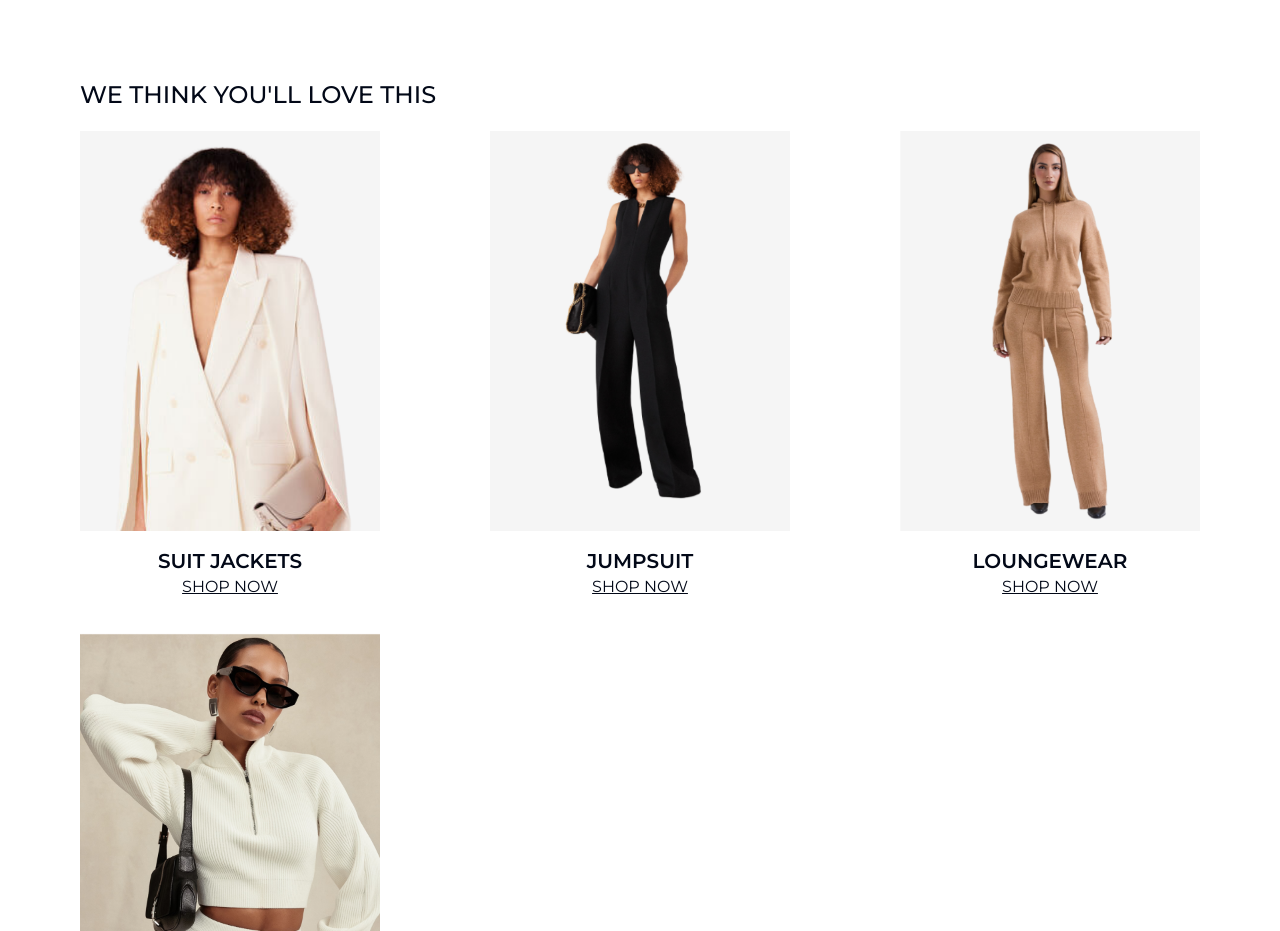
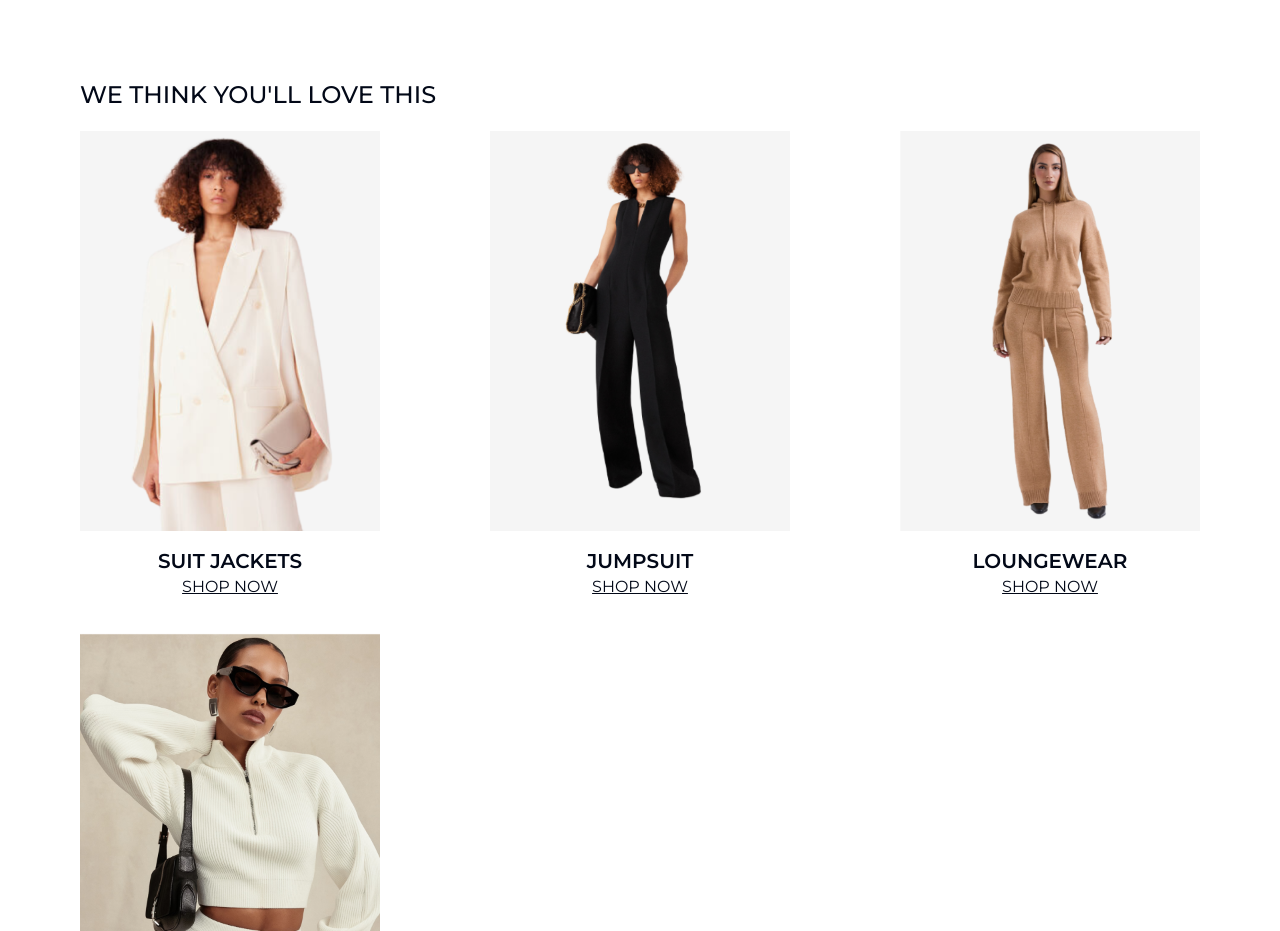
Before and after one commit to Ivylegend/hng-stage-two-c11, a Next.js app: page /product/0 in a window 1280 px wide. Shown: the part 1262-2193 px from the top of the page. Built offline with nearby package versions, Linux system fonts and the light colour scheme; a web font is replaced by a local one.

Commit message:
change image for product page

```diff
--- a/app/product/[id]/page.tsx
+++ b/app/product/[id]/page.tsx
@@ -115,7 +115,11 @@ export default async function ItemPage({ params }: ItemPageProps) {
                 className="rounded-none w-1/6 bg-transparent"
                 variant={"outline"}
               >
-                <img className="cursor-pointer" src="/assets/heart-vector.svg" alt="heart-icon" />
+                <img
+                  className="cursor-pointer"
+                  src="/assets/heart-vector.svg"
+                  alt="heart-icon"
+                />
               </Button>
             </div>
           </div>
@@ -124,10 +128,10 @@ export default async function ItemPage({ params }: ItemPageProps) {
         {/* CATEGORIES */}
         <div className="mt-20 mb-10 md:my-20">
           <h2 className="font-medium text-lg sm:text-xl md:text-2xl mb-5">
-          WE THINK YOU&apos;LL LOVE THIS
+            WE THINK YOU&apos;LL LOVE THIS
           </h2>
           <div className="flex overflow-x-auto gap-5 md:gap-0 md:flex-wrap justify-between">
-            <ImageCard name="suit jackets" image="/assets/image2.png" />
+            <ImageCard name="suit jackets" image="/assets/suit-jacket.png" />
             <ImageCard name="jumpsuit" image="/assets/image11.png" />
             <ImageCard name="loungewear" image="/assets/image12.png" />
             <ImageCard name="sweats" image="/assets/image5.png" />
```
